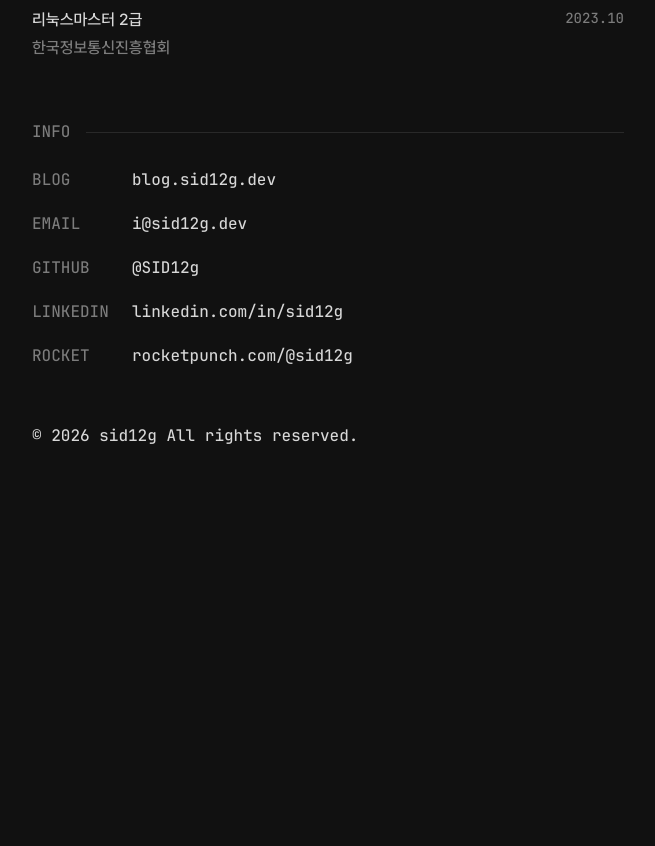
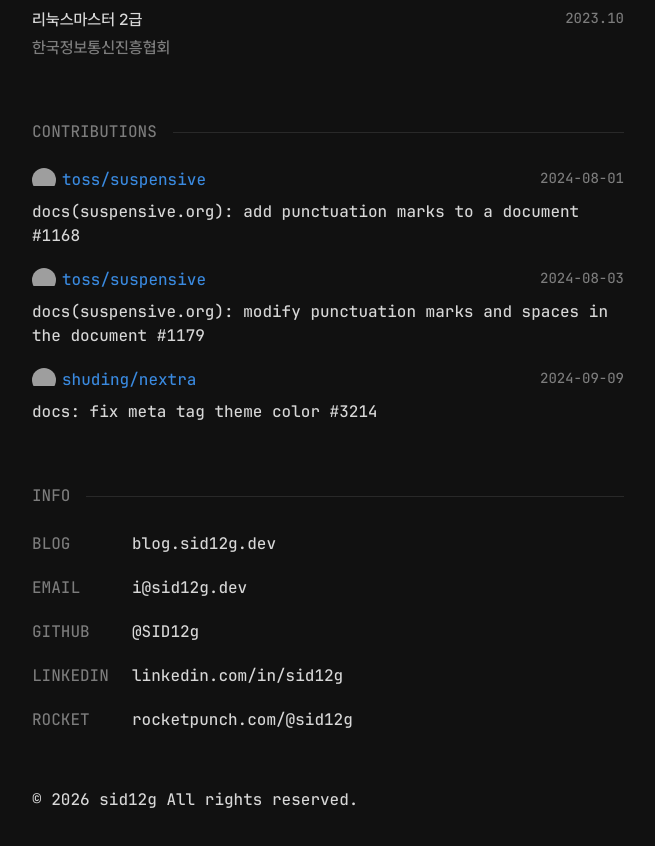
Before and after one commit to SID12g/sid12g.dev, a Next.js app: page / in a window 1280 px wide. Shown: the part 1640-2486 px from the top of the page, without its empty margins (312-967 px from the left). Before the commit the page ends 2140 px from the top, so only its background shows below. Built offline with nearby package versions, Linux system fonts and the light colour scheme; no server answers; grey boxes are pictures that could not be loaded.

Commit message:
feat(contributions): Contributions 섹션 추가
- GitHub 오픈소스 기여 목록을 표시하는 섹션 컴포넌트 구현
- 외부 이미지(GitHub 아바타) 로드를 위한 next.config 이미지 도메인 허용 설정 추가
- 홈 페이지에 Contributions 섹션 렌더링 추가

```diff
--- a/next.config.ts
+++ b/next.config.ts
@@ -3,6 +3,14 @@ import type { NextConfig } from "next";
 const nextConfig: NextConfig = {
   /* config options here */
   reactCompiler: true,
+  images: {
+    remotePatterns: [
+      {
+        protocol: "https",
+        hostname: "**",
+      },
+    ],
+  },
 };
 
 export default nextConfig;
--- a/src/app/page.tsx
+++ b/src/app/page.tsx
@@ -1,5 +1,6 @@
 import Activities from "@/components/section/Activities";
 import Certifications from "@/components/section/Certifications";
+import Contributions from "@/components/section/Contributions";
 import Education from "@/components/section/Education";
 import Info from "@/components/section/Info";
 import Intro from "@/components/section/Intro";
@@ -17,6 +18,7 @@ export default function Home() {
       <Stack />
       <Certifications />
       <Posts />
+      <Contributions />
       <Info />
     </div>
   );
--- /dev/null
+++ b/src/components/section/Contributions.tsx
@@ -0,0 +1,79 @@
+import Image from "next/image";
+import Separator from "../Separator";
+import Link from "next/link";
+
+export default function Contributions() {
+  return (
+    <div>
+      <Separator title="CONTRIBUTIONS" />
+      <div className="flex flex-col gap-5">
+        <ContributionsItem
+          image="https://avatars.githubusercontent.com/u/25682207?s=128&v=4"
+          repository="toss/suspensive"
+          repositoryHref="https://github.com/toss/suspensive"
+          title="docs(suspensive.org): add punctuation marks to a document #1168"
+          href="https://github.com/toss/suspensive/pull/1168"
+          date="2024-08-01"
+        />
+        <ContributionsItem
+          image="https://avatars.githubusercontent.com/u/25682207?s=128&v=4"
+          repository="toss/suspensive"
+          repositoryHref="https://github.com/toss/suspensive"
+          title="docs(suspensive.org): modify punctuation marks and spaces in the document #1179"
+          href="https://github.com/toss/suspensive/pull/1179"
+          date="2024-08-03"
+        />
+        <ContributionsItem
+          image="https://avatars.githubusercontent.com/u/3676859?s=128&v=4"
+          repository="shuding/nextra"
+          repositoryHref="https://github.com/shuding/nextra"
+          title="docs: fix meta tag theme color #3214"
+          href="https://github.com/shuding/nextra/pull/3214"
+          date="2024-09-09"
+        />
+      </div>
+    </div>
+  );
+}
+
+function ContributionsItem({
+  image,
+  repository,
+  repositoryHref,
+  title,
+  href,
+  date,
+}: {
+  image: string;
+  repository: string;
+  repositoryHref: string;
+  title: string;
+  href: string;
+  date: string;
+}) {
+  return (
+    <div className="flex flex-col gap-2">
+      <div className="flex flex-row justify-between">
+        <Link href={repositoryHref} target="_blank" rel="noopener noreferrer">
+          <div className="flex flex-row items-center gap-1.5">
+            <div className="w-6 h-6 rounded-full overflow-hidden shrink-0">
+              <Image
+                src={image}
+                alt={`${repository} owner`}
+                width={64}
+                height={64}
+              />
+            </div>
+            <p className="font-jetbrains-mono text-accent">{repository}</p>
+          </div>
+        </Link>
+        <p className="font-jetbrains-mono text-muted text-sm whitespace-nowrap">
+          {date}
+        </p>
+      </div>
+      <Link href={href} target="_blank" rel="noopener noreferrer">
+        <p className="font-jetbrains-mono">{title}</p>
+      </Link>
+    </div>
+  );
+}
```
